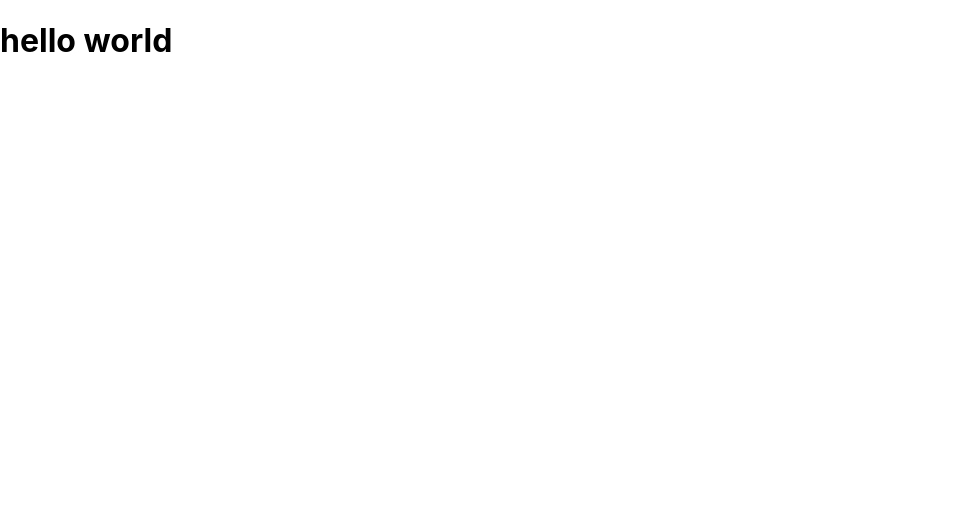
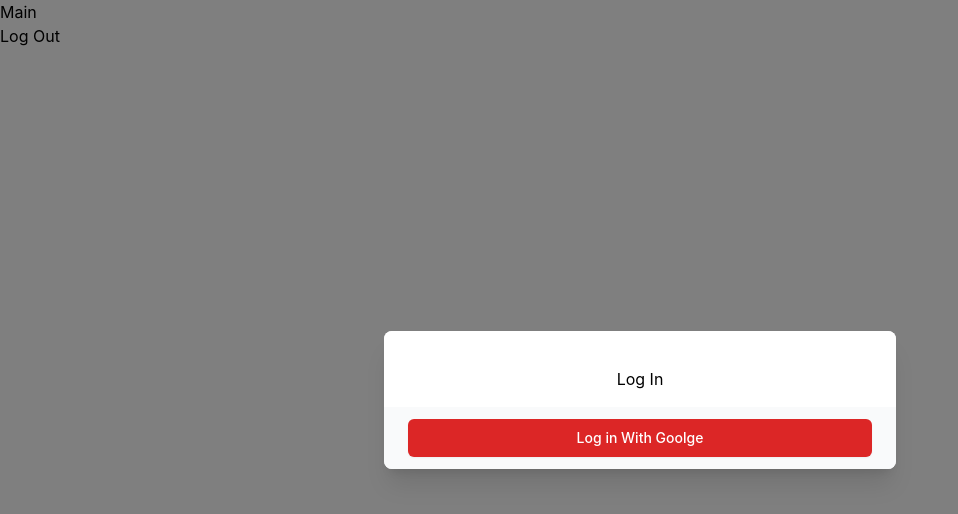
Before and after one commit to EliaRitzmann/firebase-firestore-to-do-list, a React (Create React App) app: page / in a window 1280 px wide. Shown: the top 514 px of the page, without its empty margins (0-958 px from the left). Built offline with nearby package versions, Linux system fonts and the light colour scheme; no server answers.

Commit message:
LogIn PopUp

```diff
--- a/package.json
+++ b/package.json
@@ -9,6 +9,7 @@
     "firebase": "^9.6.4",
     "react": "^17.0.2",
     "react-dom": "^17.0.2",
+    "react-router-dom": "^6.2.1",
     "react-scripts": "5.0.0",
     "web-vitals": "^2.1.4"
   },
@@ -35,5 +36,10 @@
       "last 1 firefox version",
       "last 1 safari version"
     ]
+  },
+  "devDependencies": {
+    "autoprefixer": "^10.4.2",
+    "postcss": "^8.4.5",
+    "tailwindcss": "^3.0.17"
   }
 }
--- /dev/null
+++ b/postcss.config.js
@@ -0,0 +1,6 @@
+module.exports = {
+  plugins: {
+    tailwindcss: {},
+    autoprefixer: {},
+  },
+}
--- a/src/App.js
+++ b/src/App.js
@@ -1,10 +1,19 @@
+import { UserAuthContextProvider } from "./contexts/FirebaseContext";
+import {BrowserRouter as Router, Routes, Route, BrowserRouter} from 'react-router-dom'
+
+import { Home } from "./pages/Home";
+
 
 
 function App() {
   return (
-    <div>
-      <h1>hello world</h1>
-    </div>
+    <UserAuthContextProvider>
+      <BrowserRouter>
+      <Routes>
+        <Route path="/" element={<Home/>}/>
+      </Routes>
+      </BrowserRouter>
+      </UserAuthContextProvider>
   );
 }
 
--- a/src/api/firebase.js
+++ b/src/api/firebase.js
@@ -1,6 +1,5 @@
 import { initializeApp } from "firebase/app";
 import { getAuth } from "firebase/auth"
-import { getFirestore } from "firebase/firestore";
 
 const firebaseConfig = {
   apiKey: process.env.REACT_APP_FIREBASE_API_KEY,
@@ -15,6 +14,4 @@ const app = initializeApp(firebaseConfig)
 
 export const auth = getAuth(app)
 
-export const db = getFirestore(app),
-
 export default app
--- /dev/null
+++ b/src/components/Element.js
@@ -0,0 +1,7 @@
+import React from 'react';
+
+export const Element = () => {
+  return <div>
+      <h1 className='text-green-700 bg-red-300 '>Test</h1>
+  </div>;
+};
--- /dev/null
+++ b/src/components/LoginPopup.js
@@ -0,0 +1,39 @@
+import React from 'react';
+
+import { useNavigate } from 'react-router-dom';
+
+import { useAuth} from '../contexts/FirebaseContext';
+
+
+
+export const LoginPopup = (props) => {
+    const {googleLogin} = useAuth();
+    const navigate = useNavigate();
+
+    function loginWithGoogle(){
+        googleLogin()
+    }
+
+  return (props.trigger) ? (
+      <div className='bg-black bg-opacity-50 absolute inset-0 flex justify-center items-center'>
+          <div className="inline-block align-bottom bg-white rounded-lg text-left overflow-hidden shadow-xl  sm:my-8 sm:align-middle sm:max-w-lg sm:w-full">
+              <div className="bg-white px-4 pt-5 pb-4 sm:p-6 sm:pb-4">
+              <div className="mt-3 text-center ">
+                    <h1>Log In</h1>
+                  </div>
+              </div>
+              <div className="bg-gray-50 px-4 py-3 sm:px-6 flex flex-col justify-center">
+                <button
+                  type="button"
+                  className="w-full inline-flex justify-center rounded-md border border-transparent shadow-sm px-4 py-2 bg-red-600 text-base font-medium text-white hover:bg-red-700 focus:outline-none focus:ring-2 focus:ring-offset-2 focus:ring-red-500  sm:w-auto sm:text-sm"
+                  onClick={loginWithGoogle}
+                >
+                  Log in With Goolge
+                </button>
+
+              </div>
+            </div>
+      </div>
+  ) : "";
+
+};
--- a/src/contexts/FirebaseContext.js
+++ b/src/contexts/FirebaseContext.js
@@ -10,11 +10,6 @@ import {
     GoogleAuthProvider,
     signInWithPopup
 } from "firebase/auth"
-
-import {
-    doc,
-    setDoc
-} from "firebase/firestore";
 
 //Create Context
 const userAuthContext = createContext();
@@ -31,7 +26,7 @@ export function UserAuthContextProvider({children}){
 
 
     function googleLogin(){
-        return signInWithRedirect(auth, googleProvider);
+        return signInWithPopup(auth, googleProvider);
 
     }
 
@@ -56,10 +51,6 @@ export function UserAuthContextProvider({children}){
         }
     }, []);
 
-    function createDoc(){
-        return setDoc()
-    }
-
     return(
         <userAuthContext.Provider value={{user, logOut, googleLogin}}>
             {children}
--- a/src/index.css
+++ b/src/index.css
@@ -1,3 +1,7 @@
+@tailwind base;
+@tailwind components;
+@tailwind utilities;
+
 body {
   margin: 0;
   font-family: -apple-system, BlinkMacSystemFont, 'Segoe UI', 'Roboto', 'Oxygen',
--- /dev/null
+++ b/src/pages/Home.js
@@ -0,0 +1,23 @@
+import { isValidTimestamp } from '@firebase/util';
+import React from 'react';
+import { LoginPopup } from '../components/LoginPopup';
+import { useAuth } from '../contexts/FirebaseContext';
+
+export const Home = () => {
+  const {user, logOut} = useAuth();
+
+  function handleLogOut(){
+    try{
+      logOut()
+  }catch(error){
+      console.log(error)
+  }
+  }
+
+  return <div className=''>
+      <h1>Main</h1>
+      <h1>{user?.email}</h1>
+      <button onClick={handleLogOut}>Log Out</button>
+      <LoginPopup trigger={user == null}/>
+  </div>;
+};
--- /dev/null
+++ b/tailwind.config.js
@@ -0,0 +1,9 @@
+module.exports = {
+  content: [
+    "./src/**/*.{js,jsx,ts,tsx}",
+  ],
+  theme: {
+    extend: {},
+  },
+  plugins: [],
+}
```
Also changed, not shown: 1 other file (tests, documents, lock files or other folders).
